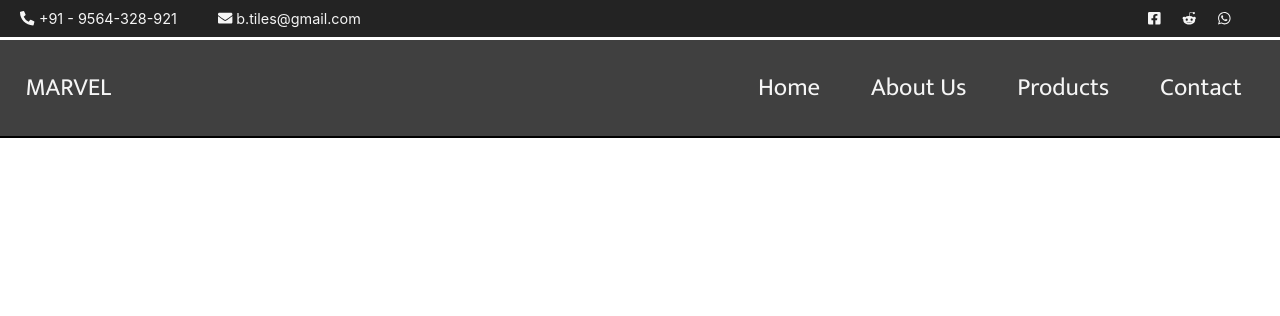
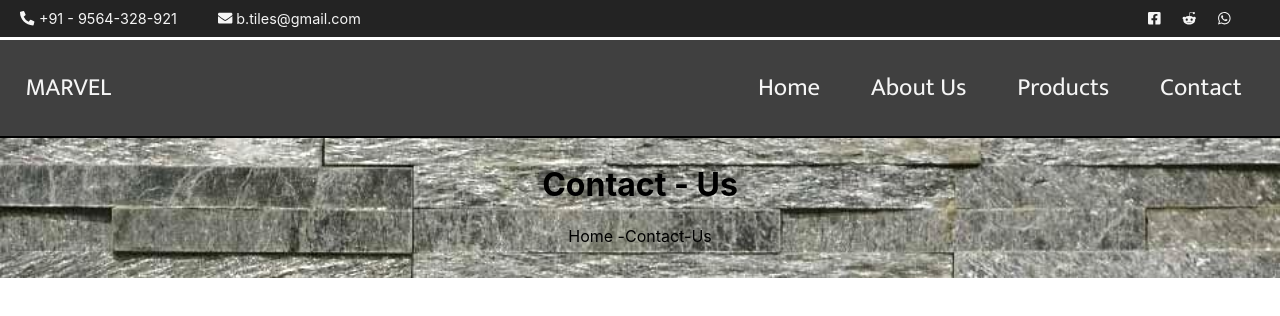
Before and after one commit to Lalit1999/B-tiles, a React (Create React App) app: page /contact in a window 1280 px wide. Shown: the top 316 px of the page. Built offline with nearby package versions, Linux system fonts and the light colour scheme.

Commit message:
added contact.js content

```diff
--- a/src/comps/about/About.js
+++ b/src/comps/about/About.js
@@ -17,8 +17,8 @@ class About extends React.Component
 				<div className = 'bgimage'>
 					<h1>About - Us</h1>
 					<div>
-						<div className = 'layout'>Home</div>
-						<div className = 'layout'>About-Us</div>
+						<div className = 'layout'>Home - </div>
+						<div className = 'layout'> About-Us</div>
 					</div>
 				</div>
 				<div>
--- a/src/comps/contact/Contact.css
+++ b/src/comps/contact/Contact.css
@@ -1,4 +1,4 @@
-.color
+.clor
 {
-	color: red ;
+	color: black ;
 }
--- a/src/comps/contact/Contact.js
+++ b/src/comps/contact/Contact.js
@@ -1,5 +1,6 @@
 import React from 'react';
 import './Contact.css' ;
+import '../about/About.css' ;
 
 class Contact extends React.Component
 {
@@ -7,8 +8,15 @@ class Contact extends React.Component
 	render()
 	{
 		return(
-			<div className = 'color'>
-				This is Contact.
+			<div className = 'clor'>
+				<div className = 'bgimage'>
+					<h1>Contact - Us</h1>
+					<div>
+						<div className = 'layout'>Home - </div>
+
+						<div className = 'layout'>Contact-Us</div>
+					</div>
+				</div>
 			</div>
 		) ;
 	}
```
